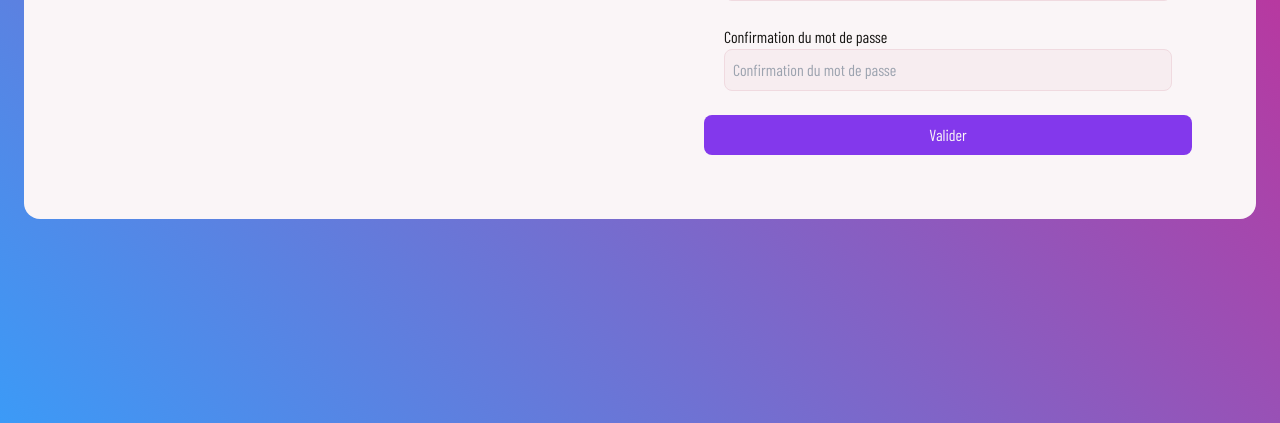
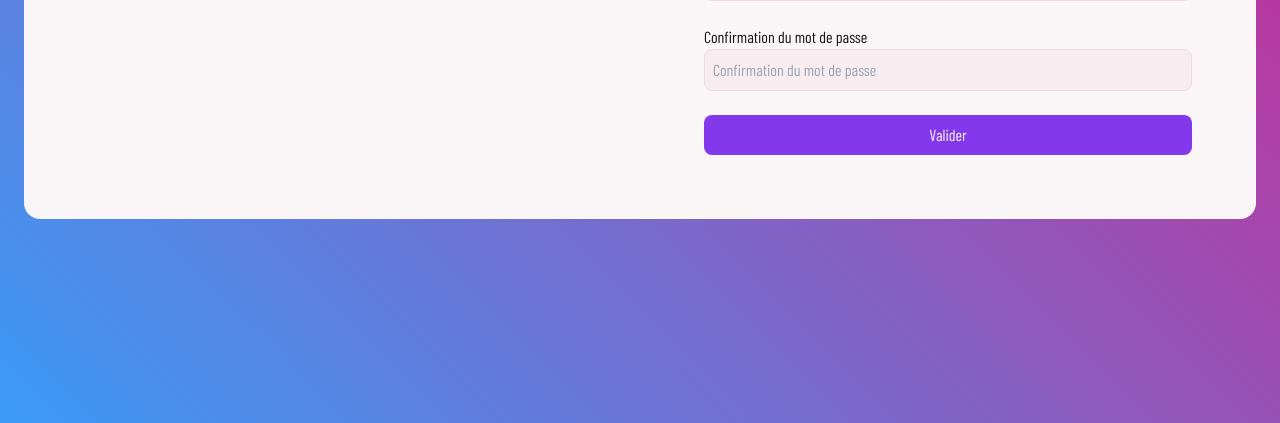
Before and after one commit to ValbionGroup/Comus-Party, a PHP site: template src/templates/signUp.twig in a window 1280 px wide. Shown: the part 401-824 px from the top of the page. Run offline with PHP 8.4, Linux system fonts and the light colour scheme; the template is opened without the code that fills it, so the values that code supplies are empty; style sheets or scripts are compiled from the project's sources; some libraries are stand-ins or nearby versions.

Commit message:
:lipstick: Suppression d'une classe mt-5 dans le formulaire d'inscription

```diff
--- a/src/templates/signUp.twig
+++ b/src/templates/signUp.twig
@@ -12,7 +12,7 @@
 
         <!-- Formulaire pour l'inscription de l'utilisateur -->
         <form id="registrationForm" action="" method="post" class="mt-8 space-y-6">
-            <div class="flex flex-col m-5">
+            <div class="flex flex-col">
                 <label for="username">Nom d'utilisateur</label>
                 <input type="text" id="username" name="username" placeholder="Nom d'utilisateur" autofocus class="w-full input" required>
 
@@ -20,14 +20,14 @@
                 <p class="input-error-text text-red-600 hidden" id="usernameForbiddenCharacters">Le nom d'utilisateur ne doit pas contenir de caractères speciaux</p>
             </div>
 
-            <div class="flex flex-col m-5">
+            <div class="flex flex-col">
                 <label for="email">Email</label>
                 <input type="email" id="email" name="email" placeholder="Email" class="w-full input" required>
 
                 <p class="input-error-text text-red-600 hidden" id="incorrectEmailFormat">Format d'email invalide, veuillez entrer un email valide.</p>
             </div>
 
-            <div class="flex flex-col m-5">
+            <div class="flex flex-col">
                 <label for="password">Mot de passe</label>
                 <input type="password" id="password" name="password" placeholder="Mot de passe" class="w-full input" required>
 
@@ -38,7 +38,7 @@
                 <p class="input-error-text text-red-600 hidden" id="passwordNoSpecialCharacter">Le mot de passe doit contenir au moins un caractère special</p>
             </div>
 
-            <div class="flex flex-col m-5">
+            <div class="flex flex-col">
                 <label for="passwordConfirm">Confirmation du mot de passe</label>
                 <input type="password" id="passwordConfirm" name="passwordConfirm" placeholder="Confirmation du mot de passe" class="w-full input" required>
 
```
